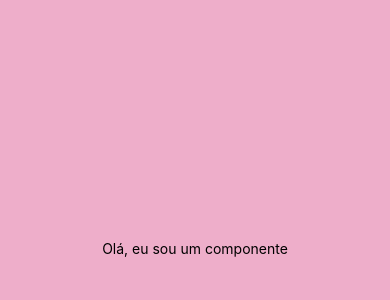
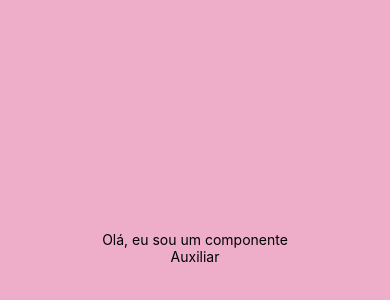
Before and after one commit to flavianarumi/topicos, a React Native app: screen / in a window 390 px wide. Shown: the part 174-474 px from the top of the page. Built offline with nearby package versions, Linux system fonts and the light colour scheme.

Commit message:
componente auxiliar

```diff
--- a/App.js
+++ b/App.js
@@ -7,10 +7,20 @@ export default function App() {
   return (
     <View style={styles.container}>
       <MeuComponente></MeuComponente>
+      <MeuComponenteAuxiliar></MeuComponenteAuxiliar>
       <StatusBar style="auto" />
     </View>
   );
 }
+
+// componente auxiliar
+const MeuComponenteAuxiliar = () => {
+  return (
+    <View>
+      <Text>Auxiliar</Text>
+    </View>
+  );
+};
 
 const styles = StyleSheet.create({
   container: {
```
